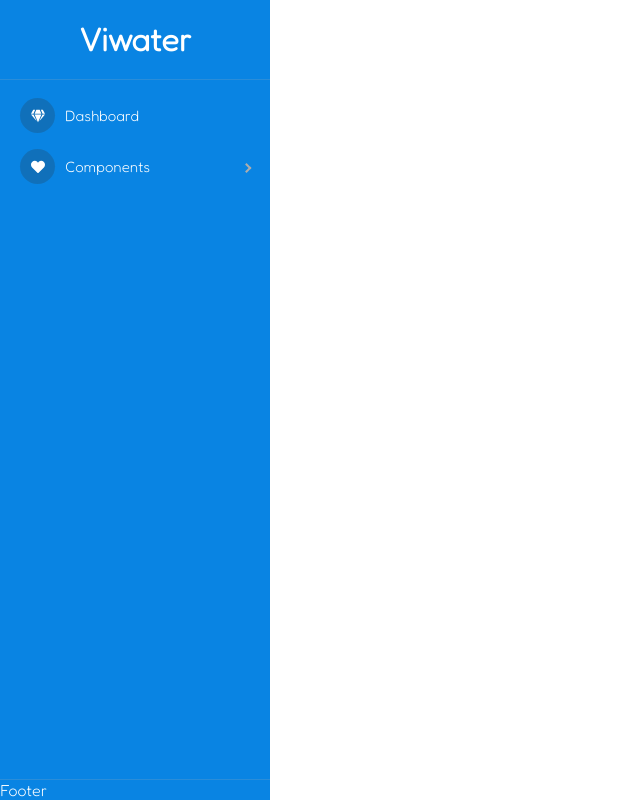
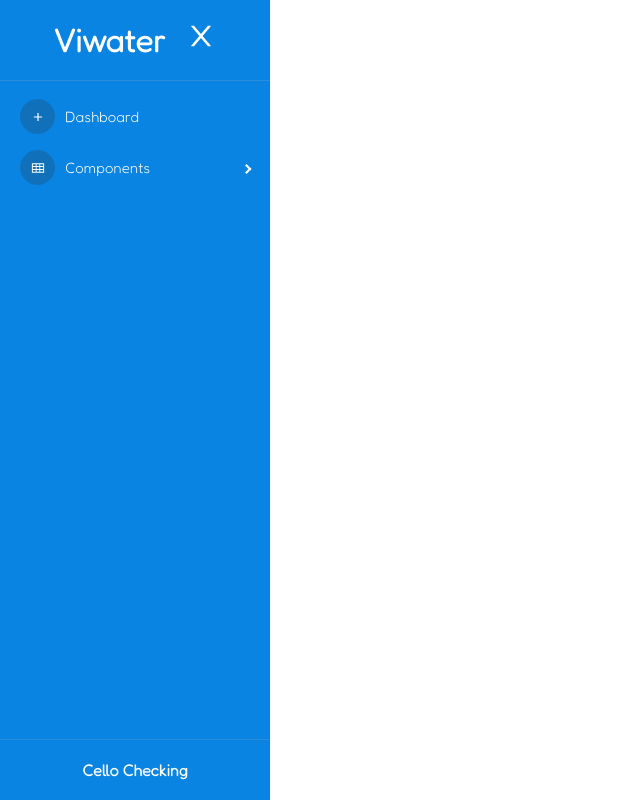
Before and after one commit to tranquoctrung1/check_cello, a React (Create React App) app in the folder client/: page / in a window 1280 px wide. Shown: the whole page, without its empty margins (0-640 px from the left). Built offline with nearby package versions, Linux system fonts and the light colour scheme.

Commit message:
update some code for sidebar ui

```diff
--- a/client/src/App.tsx
+++ b/client/src/App.tsx
@@ -1,9 +1,12 @@
-import React from "react";
+import React, { useEffect } from "react";
 import "./styles/app.sass";
 import { BrowserRouter as Router, Route } from "react-router-dom";
 import ProSidebar from "./components/sidebar/Sidebar";
 
 function App() {
+  useEffect(() => {
+    document.title = "Device Checking Viwater";
+  });
   return (
     <div className="App">
       <Router>
--- a/client/src/components/sidebar/Sidebar.tsx
+++ b/client/src/components/sidebar/Sidebar.tsx
@@ -11,26 +11,48 @@ import {
 import "react-pro-sidebar/dist/css/styles.css";
 import "../../styles/sidebar.sass";
 
-import { FaGem, FaHeart } from "react-icons/fa";
+import { RootState } from "../../store/store";
+import {
+  toggleAction,
+  collapsedAction,
+} from "../../feature/sidebar/sidebarSlice";
+import { useSelector, useDispatch } from "react-redux";
+
+import { FaBars } from "react-icons/fa";
+import { AiOutlineClose, AiOutlineTable } from "react-icons/ai";
+import { RiAddLine } from "react-icons/ri";
 
 const Sidebar = () => {
-  const [collapse, setCollapse] = useState(false);
-  const [toggle, useToggle] = useState(false);
+  const collapsed = useSelector((state: RootState) => state.sidebar.collapsed);
+  const toggled = useSelector((state: RootState) => state.sidebar.toggled);
+
+  const dispatch = useDispatch();
+
+  function handlerOnClick() {
+    dispatch(collapsedAction());
+  }
 
   return (
     <ProSidebar
       className="side-bar"
-      collapsed={false}
+      collapsed={collapsed}
       toggled={true}
       breakPoint="md"
     >
       <SidebarHeader className="side-bar-header">
-        <div>Viwater</div>
+        <div> {collapsed === true ? "" : "Viwater"}</div>
+        <MenuItem
+          className={
+            collapsed === true ? "btn-expanse close" : "btn-expanse open"
+          }
+          icon={collapsed === true ? <FaBars /> : <AiOutlineClose />}
+          onClick={handlerOnClick}
+        ></MenuItem>
       </SidebarHeader>
       <SidebarContent className="side-bar-content">
         <Menu iconShape="circle">
-          <MenuItem icon={<FaGem />}>Dashboard</MenuItem>
-          <SubMenu title="Components" icon={<FaHeart />}>
+          <MenuItem icon={<RiAddLine />}>Dashboard</MenuItem>
+          <SubMenu title="Components" icon={<AiOutlineTable />}>
             <MenuItem>Component 1</MenuItem>
             <MenuItem>Component 2</MenuItem>
           </SubMenu>
@@ -38,7 +60,7 @@ const Sidebar = () => {
       </SidebarContent>
 
       <SidebarFooter className="side-bar-footer">
-        <div>Footer</div>
+        <div>{collapsed === true ? "" : "Cello Checking"}</div>
       </SidebarFooter>
     </ProSidebar>
   );
--- a/client/src/feature/sidebar/sidebarSlice.ts
+++ b/client/src/feature/sidebar/sidebarSlice.ts
@@ -1 +1,32 @@
 import {createSlice, PayloadAction} from '@reduxjs/toolkit'
+
+export interface SidebarState {
+    collapsed: boolean,
+    toggled: boolean
+}
+
+const initialState: SidebarState = {
+    collapsed: false,
+    toggled: false
+}
+
+export const SidebarSlice = createSlice({
+    name: 'sidebar',
+    initialState,
+    reducers:
+    {
+        toggleAction: (state) => {
+            state.toggled = !state.toggled
+        },
+
+        collapsedAction: (state) => {
+            state.collapsed = !state.collapsed
+        }
+
+    }
+})
+
+
+export const {toggleAction, collapsedAction} = SidebarSlice.actions;
+
+export default SidebarSlice.reducer;
--- a/client/src/store/store.ts
+++ b/client/src/store/store.ts
@@ -1,7 +1,10 @@
 import { configureStore } from "@reduxjs/toolkit";
+import SidebarReducer  from '../feature/sidebar/sidebarSlice';
 
 export const store = configureStore({
-  reducer: {},
+  reducer: {
+    sidebar: SidebarReducer
+  },
 });
 
 // Infer the `RootState` and `AppDispatch` types from the store itself
--- a/client/src/styles/sidebar.sass
+++ b/client/src/styles/sidebar.sass
@@ -1,7 +1,7 @@
 .side-bar
     height: 100vh
 
-.side-bar-header
+.side-bar-header, .side-bar-footer
     display: flex
     justify-content: center
     align-items: center
@@ -11,6 +11,9 @@
     background: #0984e3
     color: white
 
+.side-bar-footer
+    font-size: 1rem
+
 .side-bar-content, .side-bar-footer
     background: #0984e3
     color: white
@@ -19,7 +22,16 @@
     background: #0984e3c7
 .pro-arrow
     color: white
-    border-color: none
+    border-color: white !important
 
 .pro-inner-list-item
     background: #74b9ff !important
+
+.btn-expanse
+    &.open
+        display: block
+        margin-left: 20px
+.btn-expanse
+    &.close
+        display: block
+        margin-left: 0px
```
